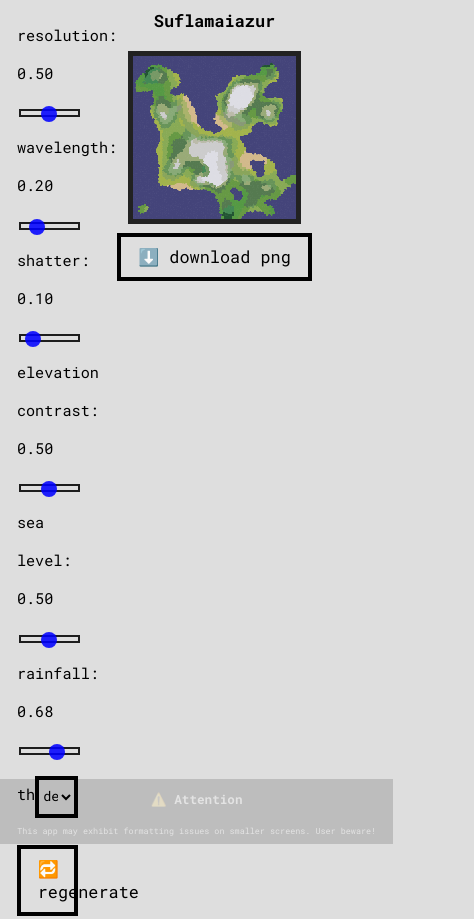
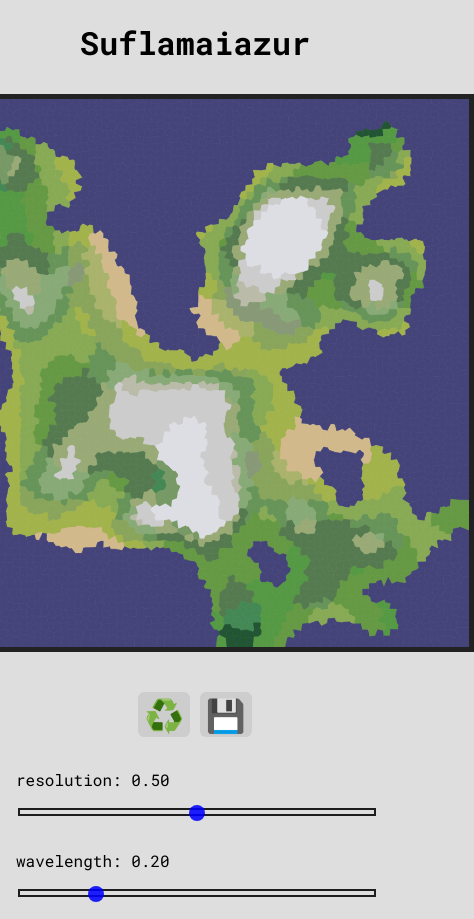
Before and after one commit to synnefon/mapinator, a website built with Vite: page index.html in a window 390 px wide. Shown: the top 919 px of the page, 474 px wide, since content can reach past the window. Built offline with nearby package versions, Linux system fonts and the light colour scheme.

Commit message:
Update styling to be mobile-friendly; remove mobile warning

```diff
--- a/index.html
+++ b/index.html
@@ -15,11 +15,6 @@
 </head>
 
 <body>
-  <div id="mobile-warning" class="hidden">
-    <h2>⚠️ Attention</h2>
-    <p>This app may exhibit formatting issues on smaller screens.  User beware!</p>
-  </div>
-
   <div class="toolbar">
     <label for="resolution">resolution: <span id="resolutionValue"></span></label>
     <input id="resolution" type="range" min="0" max="1" step="0.01" />
@@ -60,15 +55,16 @@
   </div>
 
   <div id="map-container">
-    <h4 id="map-title"></h4>
+    <h1 id="map-title"></h1>
     <canvas id="map" width="1000" height="1000"></canvas>
     <div id="button-bar">
-      <button id="download">⬇️ download png</button>
+      <!-- <button id="download">💾 Save</button> -->
+      <button id="regen">♻️</button>
+      <button id="download">💾</button>
     </div>
   </div>
 
-  <script type="module" src="./src/main.ts"></script>
-  <script type="module" src="./src/mobile-check.ts"></script>
+  <script type="module" src="/src/main.ts"></script>
 </body>
 
 </html>
--- a/src/mobile-check.ts
+++ /dev/null
@@ -1,18 +0,0 @@
-function handleScreenSizeWarning(event) {
-    const warning = document.getElementById("mobile-warning");
-    if (!warning) return;
-
-    const isMobile =
-        /Mobi|Android|iPhone|iPad/i.test(navigator.userAgent) ||
-        window.innerWidth < 768;
-
-    if (isMobile) {
-        console.log("small screen detected (width=" + window.innerWidth + "px); showing warning...")
-        warning.classList.add("show");
-    } else {
-        warning.classList.remove("show");
-    }
-}
-
-window.addEventListener("resize", handleScreenSizeWarning, true);
-document.addEventListener("DOMContentLoaded", handleScreenSizeWarning)
--- a/src/style.css
+++ b/src/style.css
@@ -1,13 +1,12 @@
 :root {
   --text: rgb(0, 0, 0);
   --bg: #dedede;
+  --bg-emphasis: #cdcdcd;
   --track: rgba(0, 0, 0, 0.87);
   --thumb: rgba(0, 0, 255, 0.87);
 
   font-family: 'Roboto Mono', monospace;
-  line-height: 2.5;
   font-weight: 400;
-  font-size: 2vh;
 
   color-scheme: light dark;
   color: var(--text);
@@ -23,22 +22,32 @@
 body {
   margin: 0;
   padding: 0;
-  display: grid;
-  grid-template-columns: 20vw 70vw;
+}
+
+@media only screen and (min-width: 768px) {
+  body {
+    display: grid;
+    grid-template-columns: 13em 70vw;
+  }
+}
+
+@media only screen and (max-width: 768px) {
+  body {
+    display: flex;
+    flex-direction: column-reverse;
+  }
 }
 
 /* Toolbar */
 .toolbar {
   display: flex;
   flex-direction: column;
-  gap: 1.2vh;
-  margin-left: 1em;
-  margin-top: 1em;
+  gap: 1em;
+  margin: 1em;
 }
 
 .toolbar label {
-  font-size: 0.9rem;
-  margin-bottom: 0.25rem;
+  margin-top: 1em;
 }
 
 .toolbar input[type="range"] {
@@ -175,7 +184,7 @@ select:focus {
 }
 
 canvas {
-  width: 60%;
+  width: 65vh;
   height: auto;
   display: block;
   border: 5px solid #222;
@@ -194,13 +203,11 @@ canvas {
 
 button {
   font-family: inherit;
-  font-size: 1rem;
-  padding: 0.5rem 1rem;
-  border: 4px solid #000000;
-  /* border-radius: 6px; */
-  background: #111;
+  font-size: 2em;
+  border: 0;
+  border-radius: 0.2em;
   color: var(--text);
-  background-color: var(--bg);
+  background-color: var(--bg-emphasis);
   cursor: pointer;
   transition: background 0.2s ease;
 }
@@ -210,43 +217,12 @@ button:hover {
   color: var(--bg);
 }
 
+button:active {
+  cursor: auto;
+}
+
 h4 {
   margin: 0px;
-  /* gap: 0.6rem; */
-}
-
-#mobile-warning {
-  display: none;
-  /* default hidden */
-  position: fixed;
-  z-index: 9999;
-
-  width: 100%;
-  bottom: 0;
-
-  padding: 0.2em;
-
-  flex-direction: column;
-  justify-content: center;
-  align-items: center;
-  text-align: center;
-
-  font-family: 'Roboto Mono', monospace;
-  font-size: 50%;
-  background: #000;
-  color: #fff;
-
-  opacity: 85%;
-  transition: 6.5s opacity cubic-bezier(1, .04, .76, 1.06);
-}
-
-#mobile-warning.show {
-  display: flex; /* shown via class toggle */
-  opacity: 15%;
-}
-
-#mobile-warning>* {
-  margin: 0.2em;
 }
 
 #seed-container {
@@ -285,15 +261,3 @@ h4 {
   cursor: var(--script);
   user-select: all;
 }
-
-/* Responsive: stack on small screens */
-@media (max-width: 900px) {
-  .layout {
-    grid-template-columns: 1fr;
-  }
-
-  .sidebar {
-    border-right: none;
-    border-bottom: 2px solid #222;
-  }
-}
```
